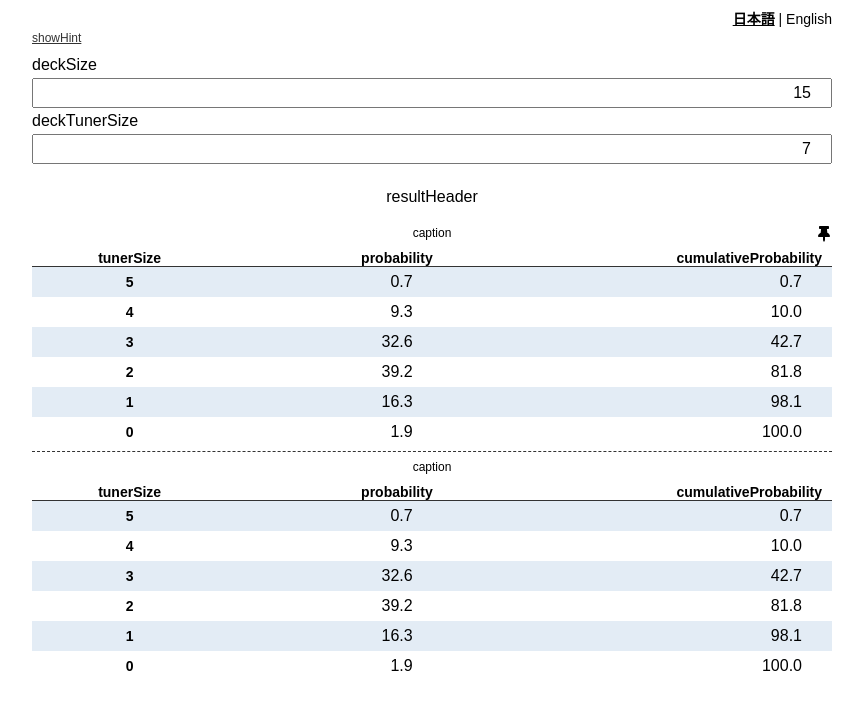
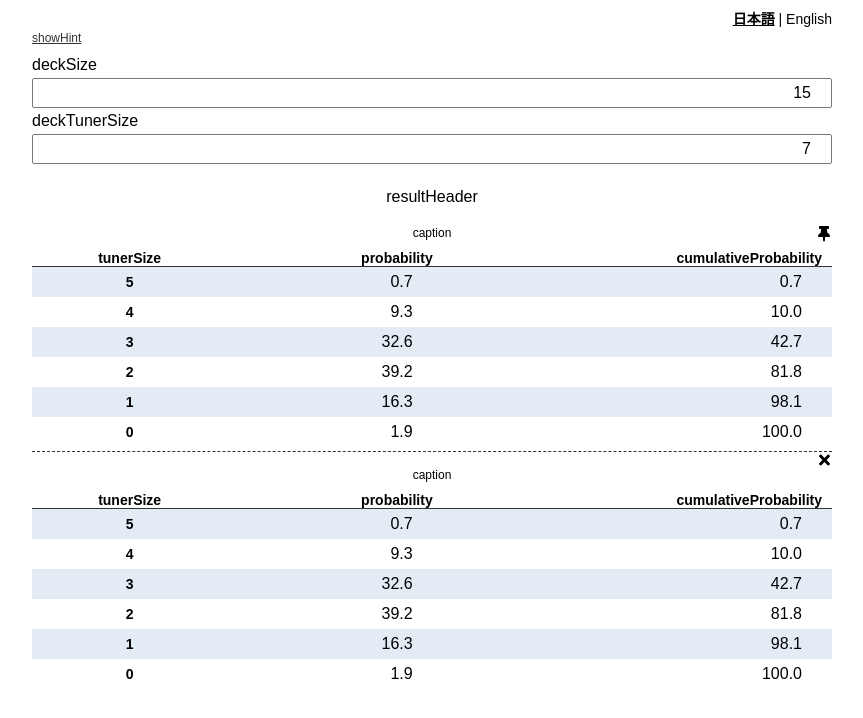
Before and after one commit to rksuda/shooting-star-dragon, a Vue app: page / in a window 1280 px wide. Both pictures are taken after a click on the element 1032 px from the left and 235 px from the top of the page. Shown: the top 718 px of the page, without its empty margins (208-1071 px from the left). Built offline with nearby package versions, Linux system fonts and the light colour scheme.

Commit message:
Add a feature to delete saved calculation results

```diff
--- a/package.json
+++ b/package.json
@@ -12,6 +12,7 @@
     "@intlify/vue-i18n-loader": "^2.1.0",
     "core-js": "^3.6.5",
     "mathjs": "^9.4.1",
+    "uuid": "^3.4.0",
     "vue": "^3.0.0",
     "vue-i18n": "^9.1.6"
   },
--- a/src/App.vue
+++ b/src/App.vue
@@ -5,7 +5,7 @@
     </div>
 
     <div class="hint-toggle-wrapper">
-      <span class="hint-toggle" @click="onToggleHint">
+      <span class="hint-toggle" @click="handleToggleHint">
         {{ showHint ? $t('hideHint') : $t('showHint') }}
       </span>
     </div>
@@ -17,19 +17,23 @@
     <p class="result-header">{{ $t('resultHeader') }}</p>
 
     <div class="result-wrapper">
-      <span class="result-thumbtack" @click="onThumbtackResult">
+      <span class="result-command-icon" @click="handleAddSnapshot">
         <i class="fas fa-thumbtack"></i>
       </span>
       <result-table :deckSize="deckSize" :deckTunerSize="deckTunerSize" />
     </div>
 
     <div class="snapshot-wrapper" v-for="snapshot in snapshots" :key="snapshot.key">
+      <span class="result-command-icon" @click="handleDeleteSnapshotByKey(snapshot.key)">
+        <i class="fas fa-times"></i>
+      </span>
       <result-table :deckSize="snapshot.deckSize" :deckTunerSize="snapshot.deckTunerSize" />
     </div>
   </div>
 </template>
 
 <script>
+import { v4 as uuidv4 } from 'uuid'
 import LanguageSelector from './components/LanguageSelector.vue'
 import ResultTable from './components/ResultTable.vue';
 
@@ -57,16 +61,22 @@ export default {
     handleSelectLanguage({ language }) {
       this.$i18n.locale = language;
     },
-    onToggleHint() {
+    handleToggleHint() {
       this.showHint = !this.showHint;
     },
-    onThumbtackResult() {
-      console.log('snapshot');
+    handleAddSnapshot() {
       this.snapshots.push({
         deckSize: this.deckSize,
         deckTunerSize: this.deckTunerSize,
-        key: `${this.deckSize}-${this.deckTunerSize}`,
+        key: uuidv4(),
       });
+    },
+    handleDeleteSnapshotByKey(key) {
+      const index = this.snapshots.findIndex(snapshot => snapshot.key === key);
+
+      if (index >= 0) {
+        this.snapshots.splice(index, 1);
+      }
     },
   },
 }
@@ -142,18 +152,19 @@ td {
   position: relative;
   margin-top: 16px;
 }
-.result-thumbtack {
+.result-command-icon {
   position: absolute;
   top: 0px;
   right: 2px;
 }
-.result-thumbtack:hover {
+.result-command-icon:hover {
   cursor: pointer;
 }
 .snapshot-wrapper {
+  position: relative;
   border-top: 1px dashed #333;
   margin: 4px 0 0;
-  padding: 8px 0 0;
+  padding: 16px 0 0;
 }
 </style>
 
```
Also changed, not shown: 1 other file (tests, documents, lock files or other folders).
